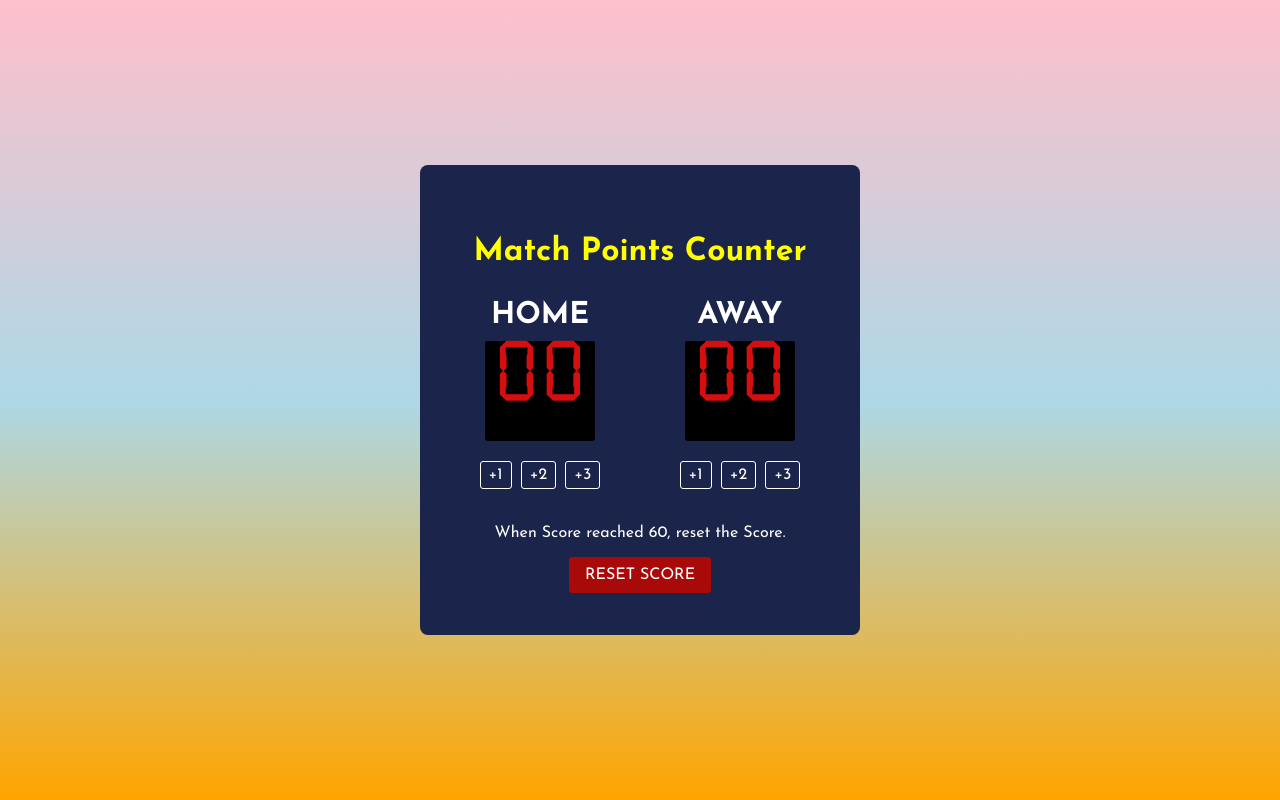
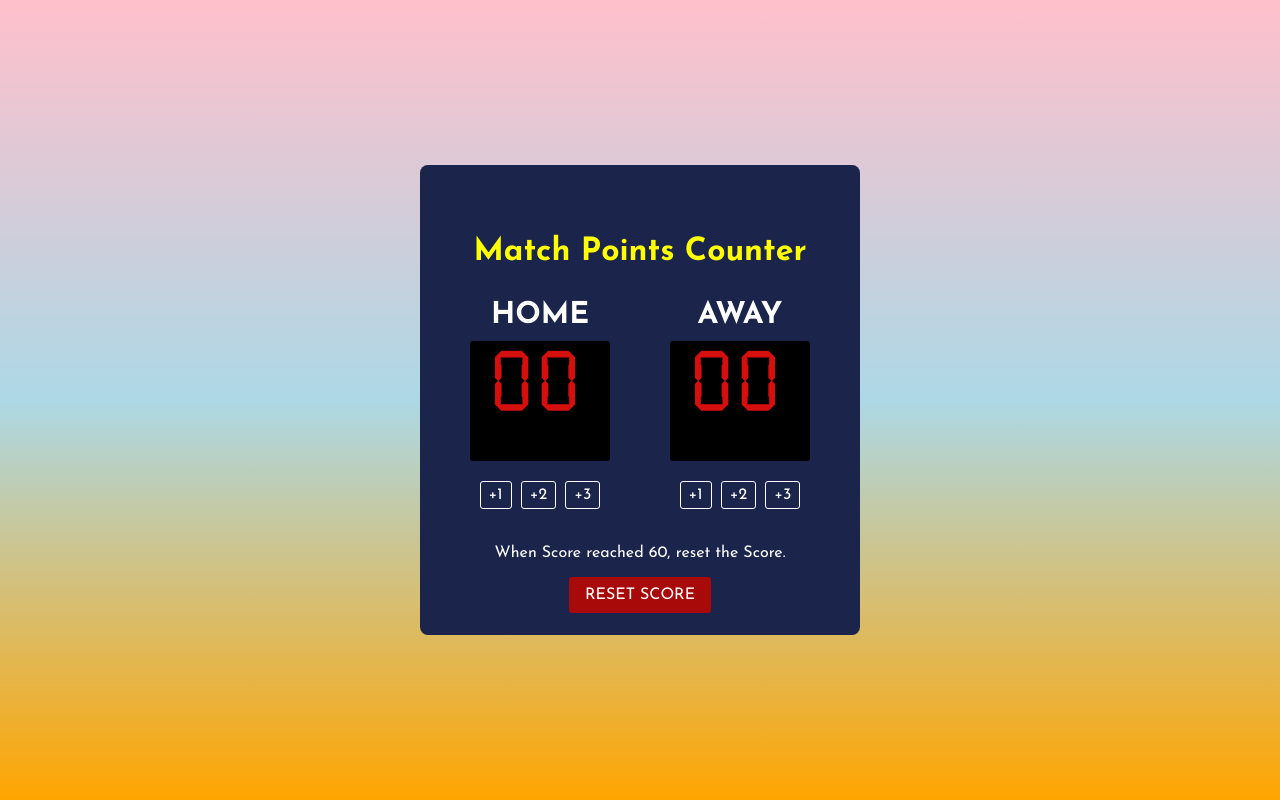
Before and after one commit to abroKhan/ScoreBoard_APP--JS, a plain HTML site: page index.html in a window 1280 px wide. Drawn offline with Linux system fonts and the light colour scheme.

Commit message:
Update style.css

```diff
--- a/style.css
+++ b/style.css
@@ -57,7 +57,7 @@ body {
     text-align: center;
     border-radius: 3px;
     letter-spacing: 10px;
-    padding: 0px 0px 0px 10px;
+    padding: 10px 20px;
 }
 
 button {
```
